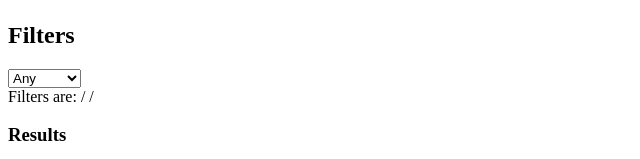
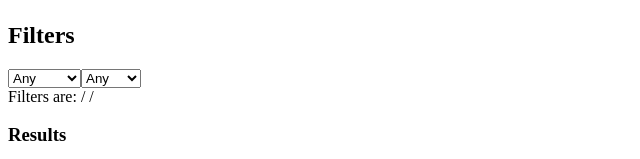
Before and after one commit to JamesParrish/stardew-tools, a React app: page / in a window 1280 px wide. Shown: the part 143-302 px from the top of the page, without its empty margins (0-640 px from the left). Built offline with nearby package versions, Linux system fonts and the light colour scheme.

Commit message:
Removed debug code, added weather filter

```diff
--- a/src/Fish/Filters.tsx
+++ b/src/Fish/Filters.tsx
@@ -2,9 +2,10 @@ import * as React from 'react';
 
 interface Props {
     season: string;
-    setSeasonFilter: Function;
     weather: string;
     bundle: string;
+    setSeasonFilter: Function;
+    setWeatherFilter: Function;
 }
 
 interface State {
@@ -24,6 +25,12 @@ class Filters extends React.Component<Props, State> {
                     <option value="Autumn">Autumn</option>
                     <option value="Winter">Winter</option>
                 </select>
+                <select defaultValue={this.props.weather}
+                    onChange={e =>this.props.setWeatherFilter(e)}>
+                    <option value="">Any</option>
+                    <option value="Rainy">Rainy</option>
+                    <option value="Sunny">Sunny</option>
+                </select>
             </form>
         </div>
       );
--- a/src/Fish/FishImporter.tsx
+++ b/src/Fish/FishImporter.tsx
@@ -10,8 +10,6 @@ const winter: string = "Winter";
 
 export function getFishes(): Fish[] {
     var data: Data = require("./data/FishData.json");
-
-    console.log("There are " + data.fishes.length + " fish from the importer");
 
     if (!data.fishes || !data.locations) {
         return [];
--- a/src/Fish/FishTools.tsx
+++ b/src/Fish/FishTools.tsx
@@ -19,10 +19,7 @@ class FishTools extends React.Component<Props, State> {
     constructor(props: Props, state: State) {
         super(props, state);
 
-        //var data: Fish = require("./data/Fish.json");
         const fishes = getFishes();
-
-        console.log("There are " + fishes.length + " fish");
 
         this.state = {
             fishes: fishes,
@@ -31,14 +28,20 @@ class FishTools extends React.Component<Props, State> {
             bundle: ''
         };
 
-        console.log("There are " + this.state.fishes.length + " fish");
-
         this.setSeasonFilter = this.setSeasonFilter.bind(this);
+        this.setWeatherFilter = this.setWeatherFilter.bind(this);
+        //this.setBundleFilter = this.setBundleFilter.bind(this);
     }
 
     setSeasonFilter(e:React.FormEvent<HTMLSelectElement>) {
         this.setState({
             season: e.currentTarget.value,
+        });
+    }
+
+    setWeatherFilter(e:React.FormEvent<HTMLSelectElement>) {
+        this.setState({
+            weather: e.currentTarget.value,
         });
     }
 
@@ -50,10 +53,11 @@ class FishTools extends React.Component<Props, State> {
                 {this.state.fishes && this.state.fishes.length > 0 &&
                     <div>
                         There are {this.state.fishes.length} fish
-                        <Filters setSeasonFilter={this.setSeasonFilter}
-                            season={this.state.season}
+                        <Filters season={this.state.season}
                             weather={this.state.weather}
-                            bundle={this.state.bundle}/>
+                            bundle={this.state.bundle}
+                            setSeasonFilter={this.setSeasonFilter}
+                            setWeatherFilter={this.setWeatherFilter}/>
                         <div>Filters are: {this.state.season} / {this.state.weather} / {this.state.bundle}</div>
                         <Results fishes={this.state.fishes}
                             season={this.state.season}
--- a/src/Fish/Results.tsx
+++ b/src/Fish/Results.tsx
@@ -24,7 +24,9 @@ class Results extends React.Component<Props, State> {
     }
 
     isFishWeatherValid(fish: Fish): boolean {
-        return true;
+        return !this.props.weather ||
+            (this.props.weather === "Rainy" && (fish.weather === "both" || fish.weather === "rainy")) ||
+            (this.props.weather === "Sunny" && (fish.weather === "both" || fish.weather === "sunny"));
     }
 
     isFishBundleValid(fish: Fish): boolean {
```
